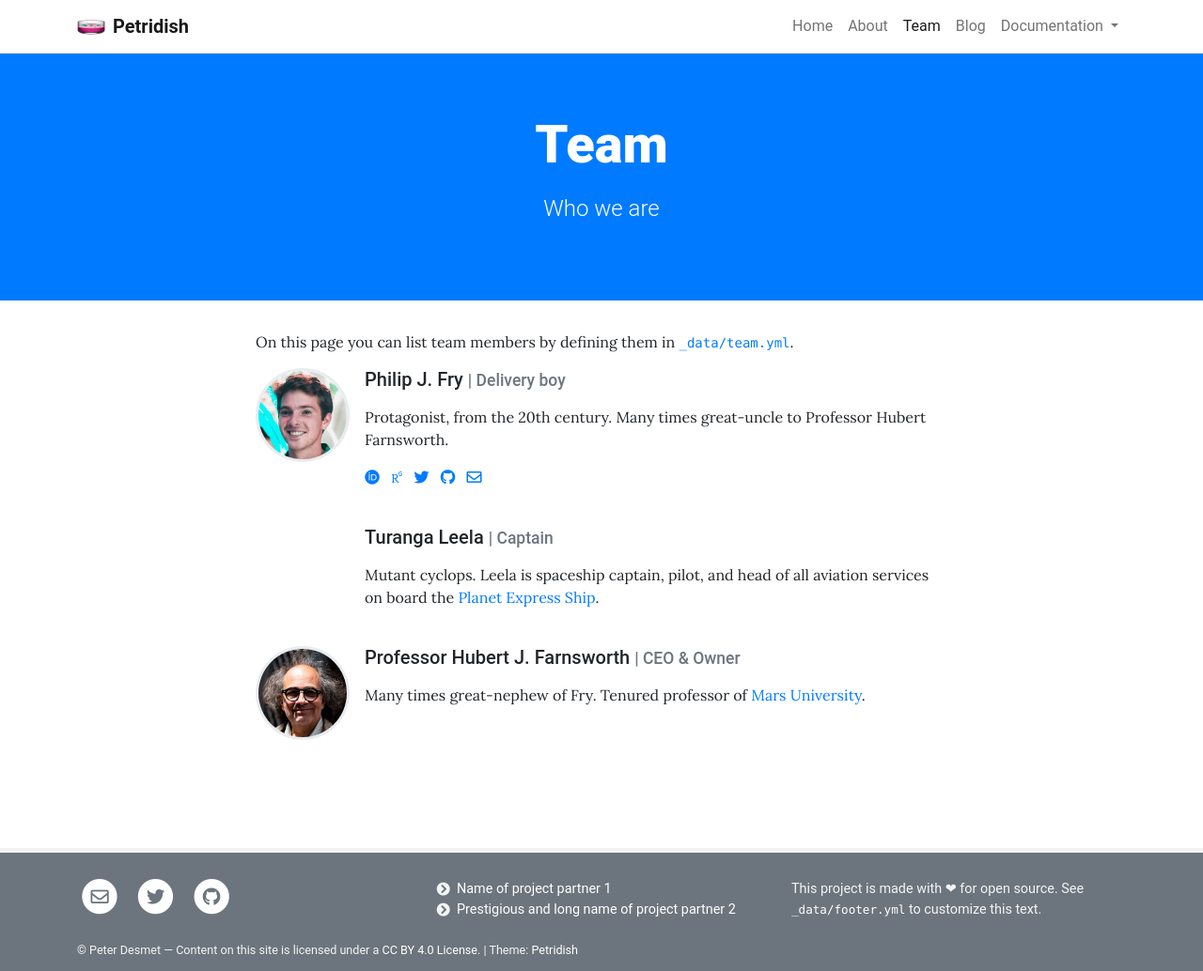
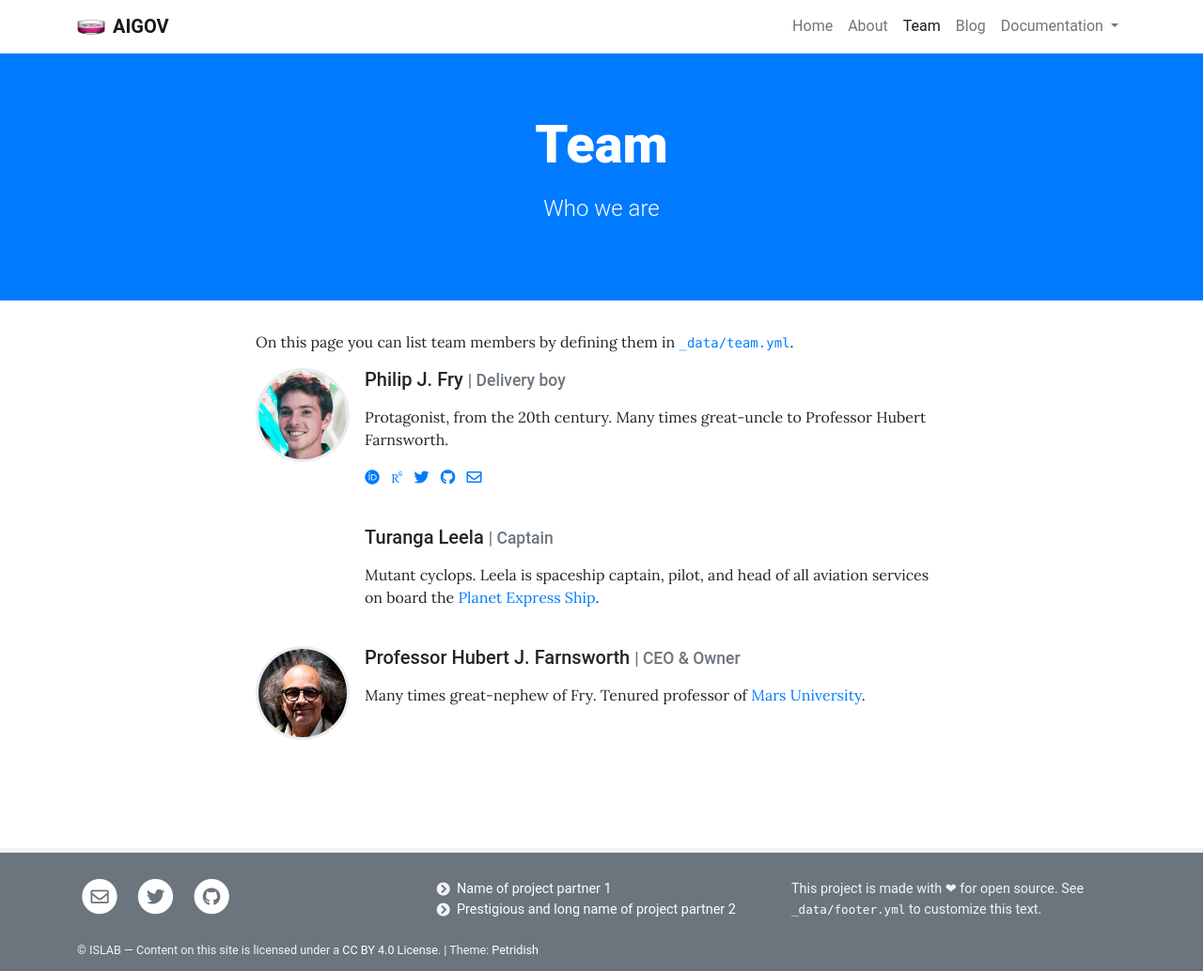
Before and after one commit to AIGOV-elidek/aigov-elidek.github.io, a Jekyll site: the page built from pages/team.md, in a window 1280 px wide. Shown: the whole page at 94% size. Built offline with Jekyll 4.4.1, drawn with Linux system fonts in a browser that asks for light colours; some web fonts are replaced.

Commit message:
Update _config.yml

```diff
--- a/_config.yml
+++ b/_config.yml
@@ -1,15 +1,15 @@
 # SITE SETTINGS
-title: Petridish                        # Title in top navigation bar (navbar) and <head>
+title: AIGOV                        # Title in top navigation bar (navbar) and <head>
 description: Jekyll theme for research project websites # Site description in <head>
-author: Peter Desmet                    # Used for copyright statement in footer
+author: ISLAB                    # Used for copyright statement in footer
 baseurl: "/aigov"                   # Only required if your site is in a directory e.g. https://username.github.io/sitename
                                         # which has url: "https://username.github.io" (no slash) and baseurl: "/sitename" (leading slash)
                                         # A baseurl affects internal links, see http://peterdesmet.github.io/petridish/markdown/#links
 
 # SOCIAL PROFILES
 email: your.email@example.com           # Social icon in footer
-twitter_username: peterdesmet           # Social icon in footer
-github_username: peterdesmet            # Social icon in footer
+twitter_username: AIGOV_elidek           # Social icon in footer
+github_username: AIGOV_elidek            # Social icon in footer
 
 # THEME SETTINGS (ALL OPTIONAL)
 posts_on_home: 3                        # Show x number of latest posts on homepage, can be 0
```
